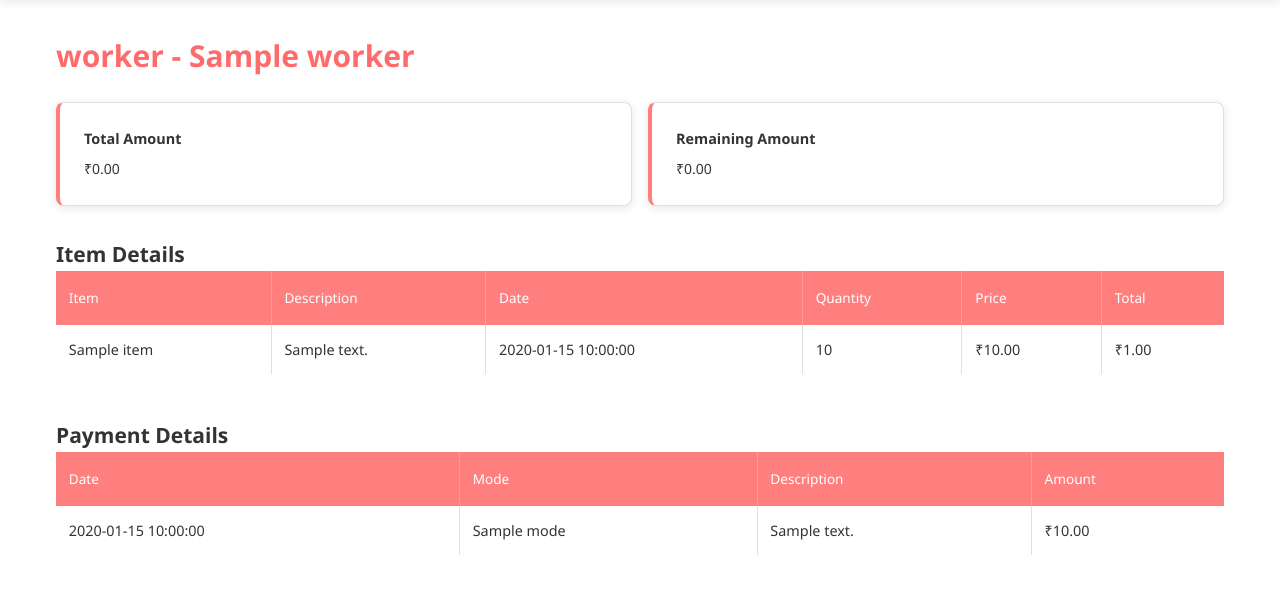
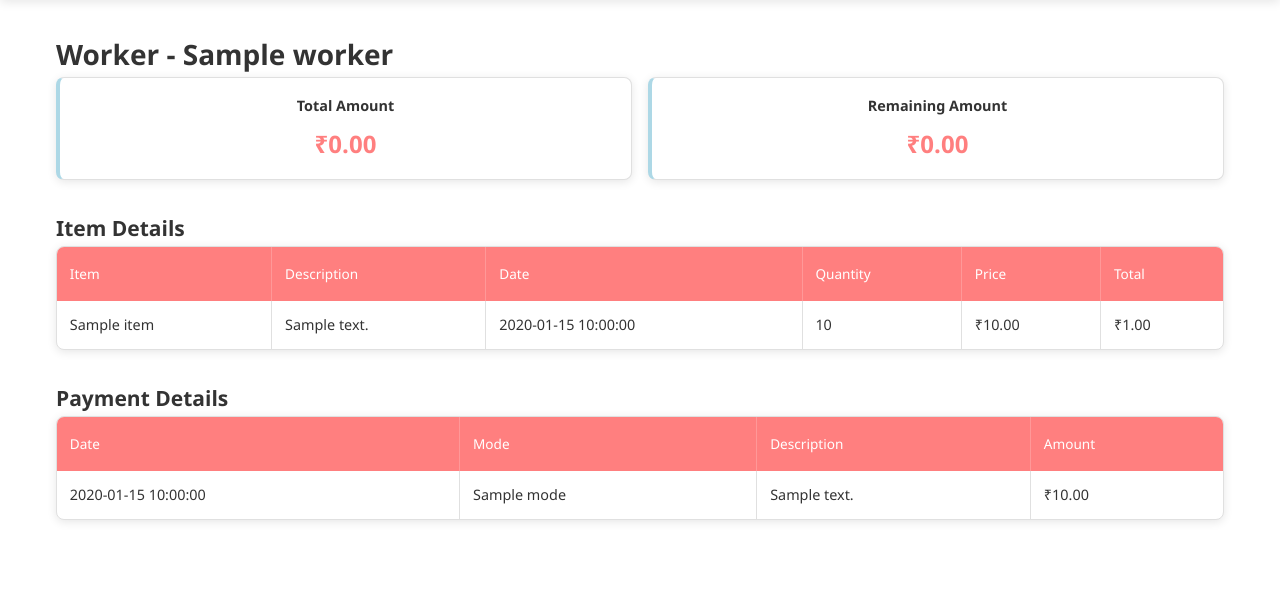
Before and after one commit to divyanshu478/business, a Flask app: template app/templates/workers_info.html in a window 1280 px wide. Shown: the part 79-673 px from the top of the page. Run offline with Flask 3, Linux system fonts and the light colour scheme; the template is opened without the code that fills it: most values are stand-ins (such as "Sample title", 1, 10 or a date in 2020).

Commit message:
table response

```diff
--- a/app/static/css/cart_style.css
+++ b/app/static/css/cart_style.css
@@ -1,6 +1,6 @@
 #cartForm {
     position: fixed;
-    top: 15%;
+    top: 12%;
     left: 50%;
     transform: translateX(-50%);
     width: 90%;
--- a/app/templates/workers_info.html
+++ b/app/templates/workers_info.html
@@ -1,24 +1,29 @@
 {% extends "base.html" %}
 
-{% block title %}worker Details - {{ worker["name"] }}{% endblock %}
+{% block title %}Worker Details - {{ worker["name"] }}{% endblock %}
 
 {% block content %}
-<h1 style="font-size: 30px; color: #FF6B6B;">worker - {{ worker["name"] }}</h1><br>
+<!-- Section Header -->
+<h1 class="section-title">Worker - {{ worker["name"] }}</h1>
 
-<!-- Summary Cards -->
+<!-- Summary Cards (Raw Materials style) -->
+<section class="inventory-summary">
     <div class="summary-grid">
         <div class="summary-card">
             <h3>Total Amount</h3>
-        <p>₹{{ "{:,.2f}".format(total_amount|default(0)) }}</p>
+            <span>₹{{ "{:,.2f}".format(total_amount|default(0)) }}</span>
         </div>
         <div class="summary-card">
             <h3>Remaining Amount</h3>
-        <p>₹{{ "{:,.2f}".format(remaining_amount|default(0)) }}</p>
+            <span class="due">₹{{ "{:,.2f}".format(remaining_amount|default(0)) }}</span>
         </div>
     </div>
+</section>
 
 <!-- Item Details Table -->
+<section class="inventory-table">
     <h2>Item Details</h2>
+    <div class="table-container">
         <table class="table">
             <thead>
                 <tr>
@@ -45,11 +50,13 @@
                 {% endfor %}
             </tbody>
         </table>
-<br>
-<br>
+    </div>
+</section>
 
 <!-- Payment Details Table -->
+<section class="inventory-table">
     <h2>Payment Details</h2>
+    <div class="table-container">
         <table class="table">
             <thead>
                 <tr>
@@ -72,4 +79,6 @@
                 {% endfor %}
             </tbody>
         </table>
+    </div>
+</section>
 {% endblock %}
```
Also changed, not shown: app/templates/clients_info.html (+15 -6 lines). Lines whose indentation alone changed are shown as unchanged.
